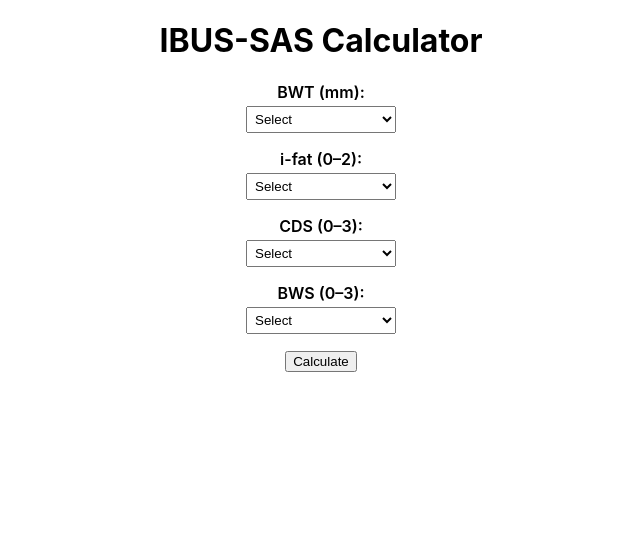
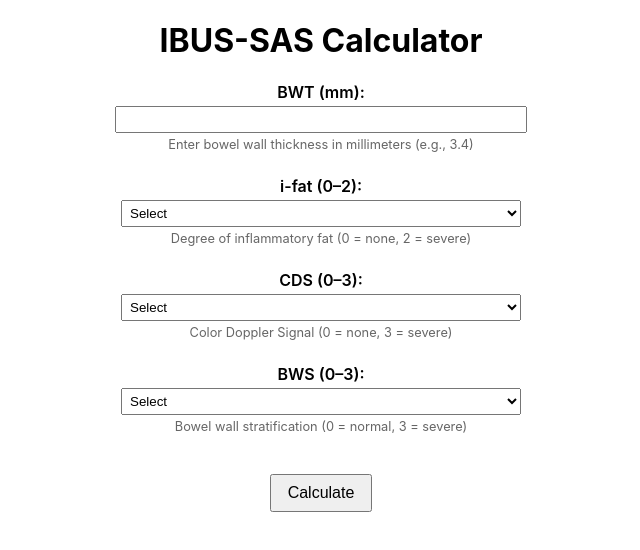
Before and after one commit to Se-bah/react-ibus-sas-calculator, a React (Create React App) app: page / in a window 1280 px wide. Shown: the top 550 px of the page, without its empty margins (319-959 px from the left). Built offline with nearby package versions, Linux system fonts and the light colour scheme.

Commit message:
Added validation and improved input/dropdown menus

```diff
--- a/src/App.css
+++ b/src/App.css
@@ -38,7 +38,7 @@
 }
 
 .question-block {
-    margin-bottom: 1rem;
+    margin-bottom: 1.5rem;
 }
 
 .question-block label {
@@ -47,7 +47,21 @@
     margin-bottom: 0.25rem;
 }
 
+.question-block input,
 .question-block select {
-    width: 150px;
+    width: 400px;
     padding: 0.25rem;
+    margin-bottom: 0.25rem;
 }
+
+.help-text {
+    font-size: 0.8rem;
+    color: #666;
+    margin: 0;
+}
+
+button {
+    padding: 0.5rem 1rem;
+    font-size: 1rem;
+    margin-top: 1rem;
+}
--- a/src/App.js
+++ b/src/App.js
@@ -9,6 +9,16 @@ function App() {
     const [result, setResult] = useState(null);
 
     const calculateScore = () => {
+        // - - - - - Added validation!! - - - - - -
+        if (bwt === ""  || isNaN(bwt) || Number(bwt) < 0){
+            alert("Please enter a valid BWT value (must be a number > 0)");
+            return;
+        }
+        if (ifat === "" || cds === "" || bws === "") {
+            alert("Please choose all values before calculating.");
+            return;
+        }
+        //  - - - - - Calculation - - - - -
         const score =
             4 * Number(bwt) + 15 * Number(ifat) + 7 * Number(cds) + 4 * Number(bws);
         setResult(score);
@@ -19,47 +29,58 @@ function App() {
             <h1>IBUS-SAS Calculator</h1>
 
             <div className="question-block">
-            <label>BWT (mm):</label>
-            <select value ={bwt} onChange={(e) => setBwt(e.target.value)}>
-                <option value="">Select</option>
-                <option value="1">1 mm</option>
-                <option value="2">2 mm</option>
-                <option value="3">3 mm</option>
-                <option value="4">4 mm</option>
-                <option value="5">5 mm</option>
-            </select>
+                <label>BWT (mm):</label>
+                <input
+                    type="number"
+                    min="0"
+                    step="0.01"
+                    value={bwt}
+                    onChange={(e) => setBwt(e.target.value)}
+                />
+                <p className="help-text">
+                    Enter bowel wall thickness in millimeters (e.g., 3.4)
+                </p>
             </div>
 
             <div className="question-block">
-            <label>i-fat (0–2):</label>
-            <select value={ifat} onChange={(e) => setIfat(e.target.value)}>
-                <option value="">Select</option>
-                <option value="0">0</option>
-                <option value="1">1</option>
-                <option value="2">2</option>
-            </select>
+                <label>i-fat (0–2):</label>
+                <select value={ifat} onChange={(e) => setIfat(e.target.value)}>
+                    <option value="">Select</option>
+                    <option value="0">0 - none</option>
+                    <option value="1">1 - unclear</option>
+                    <option value="2">2 - present</option>
+                </select>
+                <p className="help-text">
+                    Degree of inflammatory fat (0 = none, 2 = severe)
+                </p>
             </div>
 
             <div className="question-block">
             <label>CDS (0–3):</label>
             <select value={cds} onChange={(e) => setCds(e.target.value)}>
                 <option value="">Select</option>
-                <option value="0">0</option>
-                <option value="1">1</option>
-                <option value="2">2</option>
-                <option value="3">3</option>
+                <option value="0">0 - absent signal (mLimberg 0)</option>
+                <option value="1">1 - short round signals (mlimberg 1)</option>
+                <option value="2">2 - longitudinal signals within the intestinal wall (mLimberg 2)</option>
+                <option value="3">3 - long signals also outside the intestinal wall (mLimberg 3)</option>
             </select>
+                <p className="help-text">
+                    Color Doppler Signal (0 = none, 3 = severe)
+                </p>
             </div>
 
             <div className="question-block">
             <label>BWS (0–3):</label>
              <select value={bws} onChange={(e) => setBws(e.target.value)}>
                  <option value="">Select</option>
-                 <option value="0">0</option>
-                 <option value="1">1</option>
-                 <option value="2">2</option>
-                 <option value="3">3</option>
+                 <option value="0">0 - normal, preserved</option>
+                 <option value="1">1 - unclear</option>
+                 <option value="2">2 - phocal loss &lt; 3 cm</option>
+                 <option value="3">3 - extensive loss &gt; 3 cm</option>
              </select>
+                <p className="help-text">
+                    Bowel wall stratification (0 = normal, 3 = severe)
+                </p>
             </div>
 
             <button onClick={calculateScore}>Calculate</button>
```
